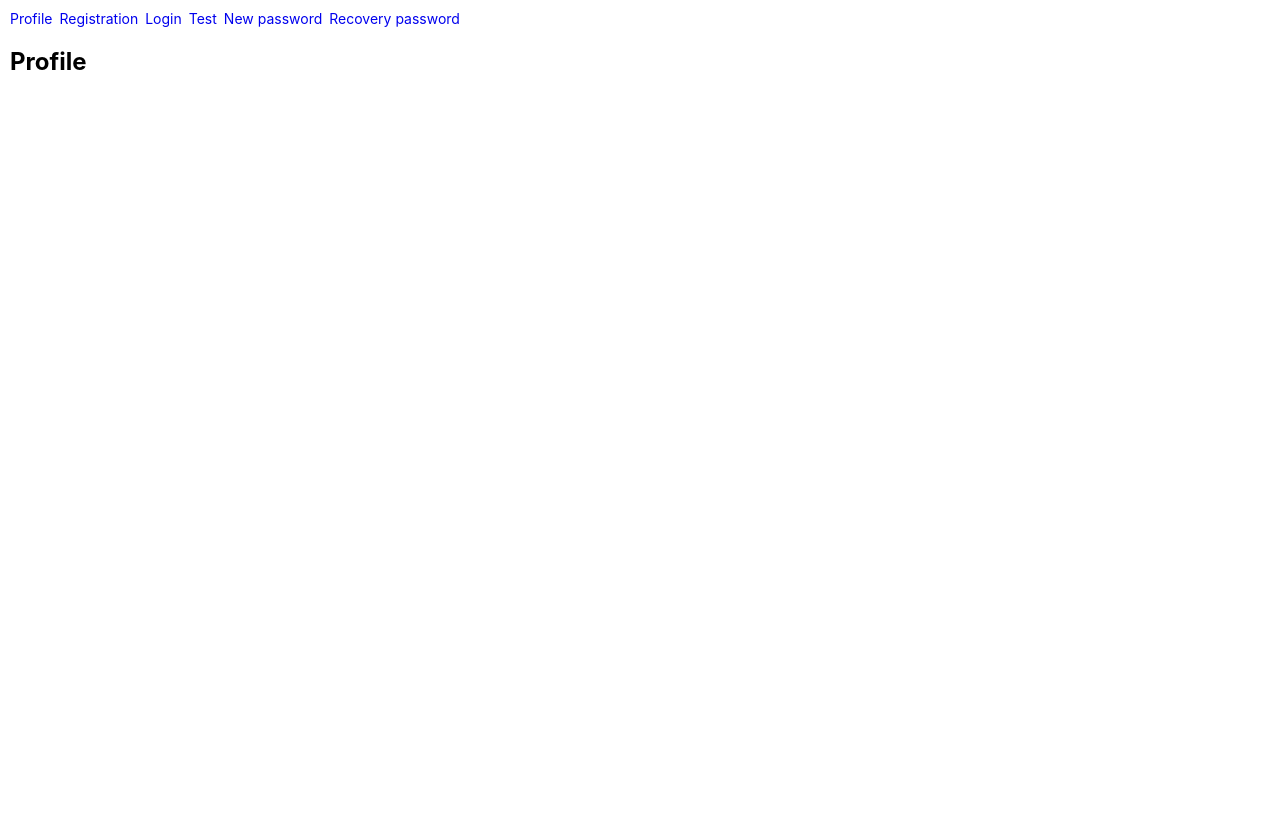
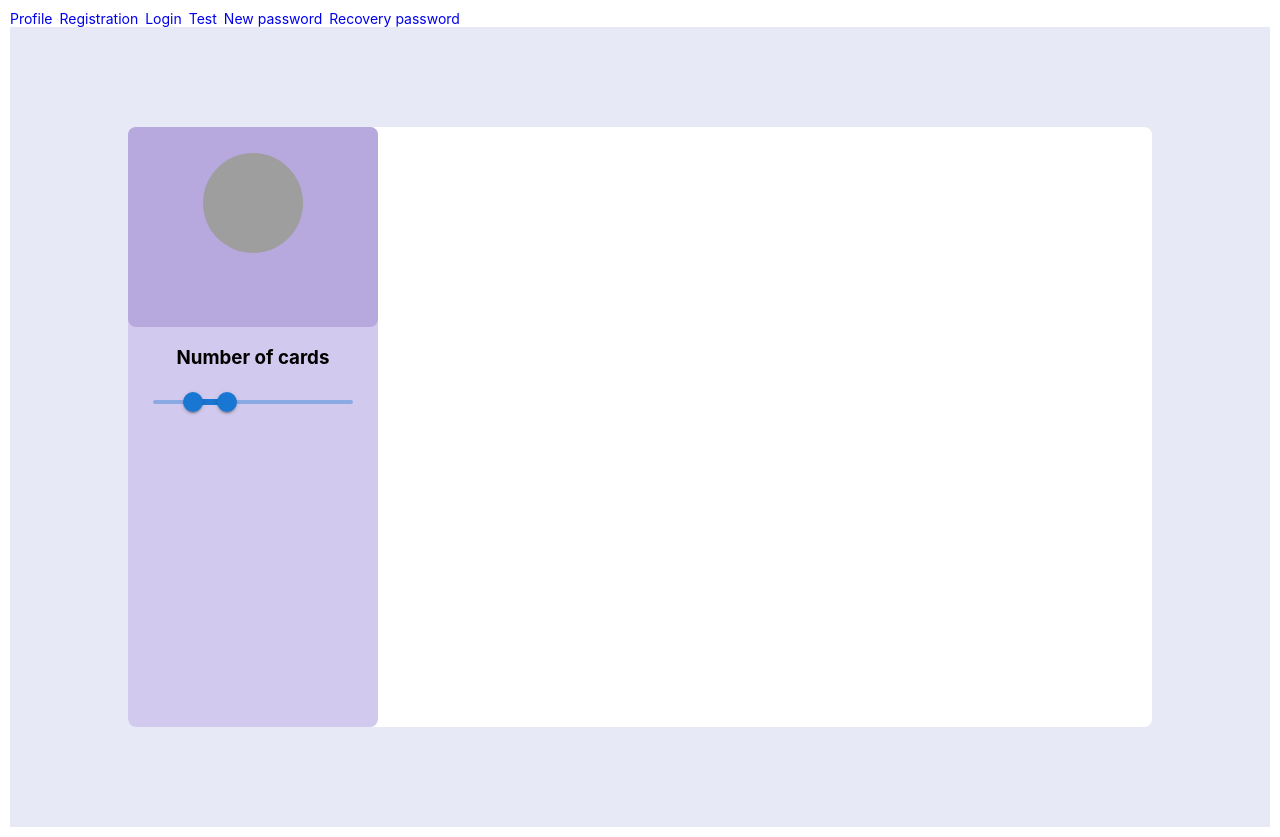
Before and after one commit to athlete94/Cards, a React (Create React App) app: page / in a window 1280 px wide. Before the commit the page ends 800 px from the top, so only its background shows below. Built offline with nearby package versions, Linux system fonts and the light colour scheme; grey boxes are pictures that could not be loaded.

Commit message:
added styles for profile page

```diff
--- a/package.json
+++ b/package.json
@@ -8,6 +8,7 @@
     "@emotion/styled": "^11.9.3",
     "@material-ui/core": "^5.0.0-beta.5",
     "@material-ui/styled-engine-sc": "^5.0.0-beta.5",
+    "@mui/material": "^5.8.6",
     "@testing-library/jest-dom": "^5.16.4",
     "@testing-library/react": "^13.2.0",
     "@testing-library/user-event": "^13.5.0",
--- a/src/App.tsx
+++ b/src/App.tsx
@@ -4,7 +4,7 @@ import {BrowserRouter, HashRouter, Route, Routes} from "react-router-dom";
 import Login from "./components/Login/Login";
 import NewPassword from "./components/NewPassword";
 import NotFound from "./components/NotFound";
-import Profile from "./components/Profile";
+import Profile from "./components/Profile/Profile";
 import RecoveryPassword from "./components/RecoveryPassword";
 import Registration from "./components/Registration";
 import Test from "./components/Test";
--- /dev/null
+++ b/src/common/style/ProjectBlock.module.css
@@ -0,0 +1,8 @@
+.projectBlock {
+    background-color: #e7eaf6;
+    width: 100%;
+    min-height: 100vh;
+    display: flex;
+    justify-content: center;
+    align-items: center;
+}
--- a/src/components/Profile.tsx
+++ /dev/null
@@ -1,11 +0,0 @@
-import React from 'react';
-
-const Profile = () => {
-    return (
-        <div>
-            <h2>Profile</h2>
-        </div>
-    );
-};
-
-export default Profile;
--- /dev/null
+++ b/src/components/Profile/Profile.module.css
@@ -0,0 +1,44 @@
+.profile {
+    display: flex;
+    justify-content: flex-start;
+    width: 1024px;
+    height: 600px;
+    border-radius: 8px;
+    background-color: white;
+}
+
+.profileItem {
+    width: 250px;
+    background-color: #d2caee;
+    border-radius: 8px;
+}
+
+.packsList {
+    background-color: white;
+}
+
+
+/*////////////////*/
+.userInfo {
+    background-color: #b7a8dd;
+    height: 200px;
+    border-radius: 8px;
+
+    display: flex;
+    flex-direction: column;
+    justify-content: space-evenly;
+    align-items: center;
+}
+
+.avatar img {
+    width: 100px;
+    height: 100px;
+    border-radius: 50%;
+}
+
+.filter {
+    display: flex;
+    flex-direction: column;
+    justify-content: space-evenly;
+    align-items: center;
+}
--- /dev/null
+++ b/src/components/Profile/Profile.tsx
@@ -0,0 +1,47 @@
+import React, {useState} from 'react';
+import s from './Profile.module.css'
+import style from '../../common/style/ProjectBlock.module.css'
+import photo from '../../Programmyi-dlya-sozdaniya-avatarok.png'
+import {useSelector} from "react-redux";
+import {useAppSelector} from "../../redux/store";
+import {Navigate} from "react-router-dom";
+import MinimumDistanceSlider from "../Slider/Slider";
+
+
+const Profile = () => {
+
+    let {isLogin, name, avatar} = useAppSelector(state => state.login)
+
+
+    // if(!isLogin) {
+    //     return <Navigate to={'/login'} />
+    // }
+    return (
+        <div className={style.projectBlock}>
+            <div className={s.profile}>
+                <div className={s.profileItem}>
+                    <div className={s.userInfo}>
+                        <div className={s.avatar}>
+                            <img
+                                src="https://www.google.com/imgres?imgurl=https%3A%2F%2Ffilestore.community.support.microsoft.com%2Fapi%2Fimages%2Ff2e55cbf-8316-4d3a-9412-ecd8194b2a72%3Fupload%3Dtrue&imgrefurl=https%3A%2F%2Fanswers.microsoft.com%2Fru-ru%2Fwindows%2Fforum%2Fall%2F%25D0%25B0%25D0%25B2%25D0%25B0%25D1%2582%25D0%25B0%25D1%2580%25D0%25BA%25D0%25B0%2Fbbdaae21-938f-4475-96da-1741a549172a&tbnid=n9Cs7myTYZc_OM&vet=12ahUKEwjA7d66wc74AhWHBXcKHVQdBrcQMygJegUIARDrAQ..i&docid=wJYqj9-W4zzXsM&w=295&h=262&q=%D0%B0%D0%B2%D0%B0%D1%82%D0%B0%D1%80%D0%BA%D0%B0&ved=2ahUKEwjA7d66wc74AhWHBXcKHVQdBrcQMygJegUIARDrAQ"
+                                alt=""/>
+                        </div>
+                        <div className={s.userName}>
+                            <h3>{name}</h3>
+                        </div>
+
+                    </div>
+                    <div className={s.filter}>
+                        <h3>Number of cards</h3>
+                        <MinimumDistanceSlider/>
+                    </div>
+                </div>
+                <div className={s.packsList}>
+
+                </div>
+            </div>
+        </div>
+    );
+};
+
+export default Profile;
--- /dev/null
+++ b/src/components/Slider/Slider.tsx
@@ -0,0 +1,42 @@
+import * as React from 'react';
+import Box from '@mui/material/Box';
+import Slider from '@mui/material/Slider';
+
+function valuetext(value: number) {
+    return `${value}°C`;
+}
+
+const minDistance = 10;
+
+export default function MinimumDistanceSlider() {
+    const [value1, setValue1] = React.useState<number[]>([20, 37]);
+
+    const handleChange1 = (
+        event: Event,
+        newValue: number | number[],
+        activeThumb: number,
+    ) => {
+        if (!Array.isArray(newValue)) {
+            return;
+        }
+
+        if (activeThumb === 0) {
+            setValue1([Math.min(newValue[0], value1[1] - minDistance), value1[1]]);
+        } else {
+            setValue1([value1[0], Math.max(newValue[1], value1[0] + minDistance)]);
+        }
+    };
+
+    return (
+        <Box sx={{ width: 200 }}>
+            <Slider
+                getAriaLabel={() => 'Minimum distance'}
+                value={value1}
+                onChange={handleChange1}
+                valueLabelDisplay="auto"
+                getAriaValueText={valuetext}
+                disableSwap
+            />
+        </Box>
+    );
+}
```
Also changed, not shown: src/Programmyi-dlya-sozdaniya-avatarok.png (added), 1 other file (tests, documents, lock files or other folders).
